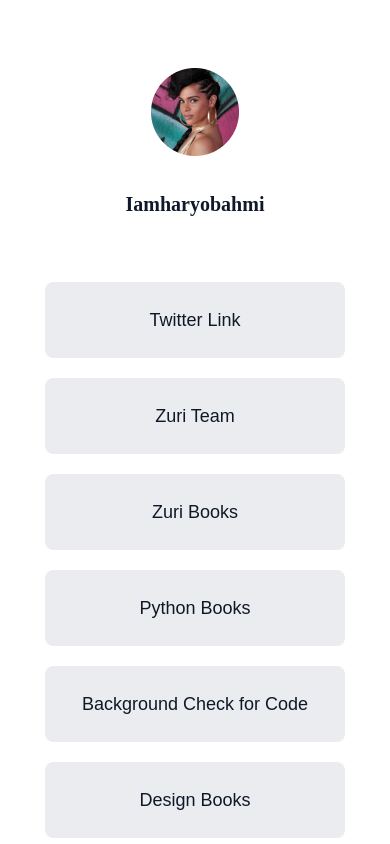
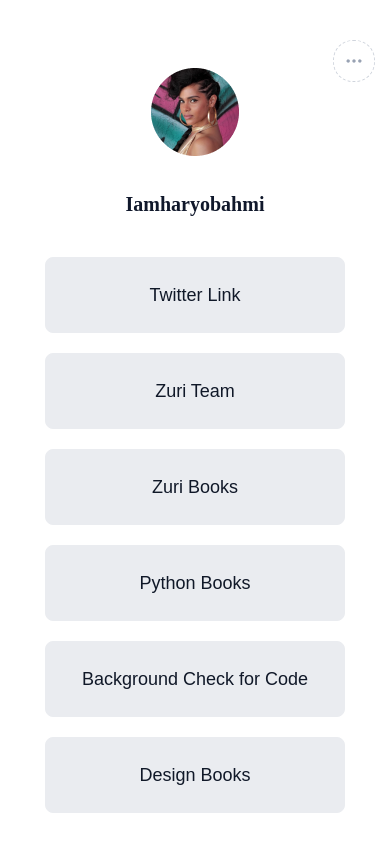
Before and after one commit to Liberty-slug/stage-1-task, a React (Create React App) app: page / in a window 390 px wide. Shown: the top 844 px of the page. Built offline with nearby package versions, Linux system fonts and the light colour scheme.

Commit message:
Share button

```diff
--- a/src/App.css
+++ b/src/App.css
@@ -6,6 +6,21 @@
   display: flex;
   flex-direction: column;
   align-items: center;
+}
+.linktree .share-button{
+  position: absolute;
+  width: 40px;
+  height: 40px;
+  right: 400px;
+  top: 40px;
+  border: 1px dashed #D0D5DD;
+  border-radius: 20px;
+  display: flex;
+  justify-content: center;
+  align-items: center;
+}
+.linktree .share-button .dot{
+  display: none;
 }
 .profile-section{
   padding-top: 40px;
@@ -87,4 +102,17 @@
   .container{
     flex-direction: column;
   }
+  .linktree .share-button .dot{
+    display: block;
+  }
+  .linktree .share-button .share{
+    display: none;
+  }
+  .linktree .share-button{
+    right: 15px;
+    top: 40px;
+  }
+  .link-section{
+    margin-top: 25px;
+  }
 }
--- a/src/App.js
+++ b/src/App.js
@@ -5,11 +5,17 @@
 import slack from './Slack_icon.png'
 import vector from './Vector.png'
 import I4G from './I4G.png'
+import share from './Icon-share.png'
+import dot from './Icon-dot.png'
 
 function App() {
   return (
     <>
       <div className="linktree">
+        <div className="share-button">
+          <img src={share} alt="" className='share'/>
+          <img src={dot} alt="" className='dot'/>
+        </div>
          <div className="profile-section">
             <img src={logo} alt="" id="profile__img"/>
             <h2 id="twitter">Iamharyobahmi</h2>
```
Also changed, not shown: src/Icon-dot.png (added), src/Icon-share.png (added).
